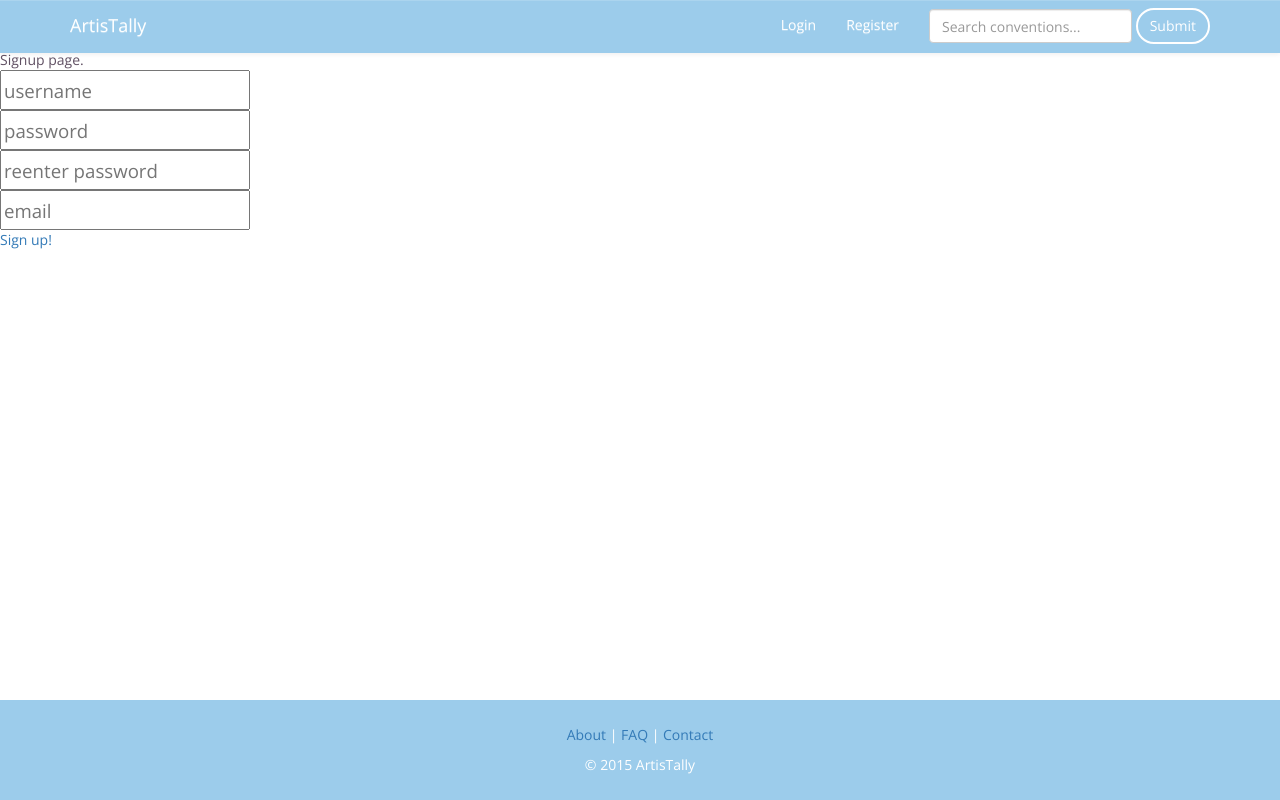
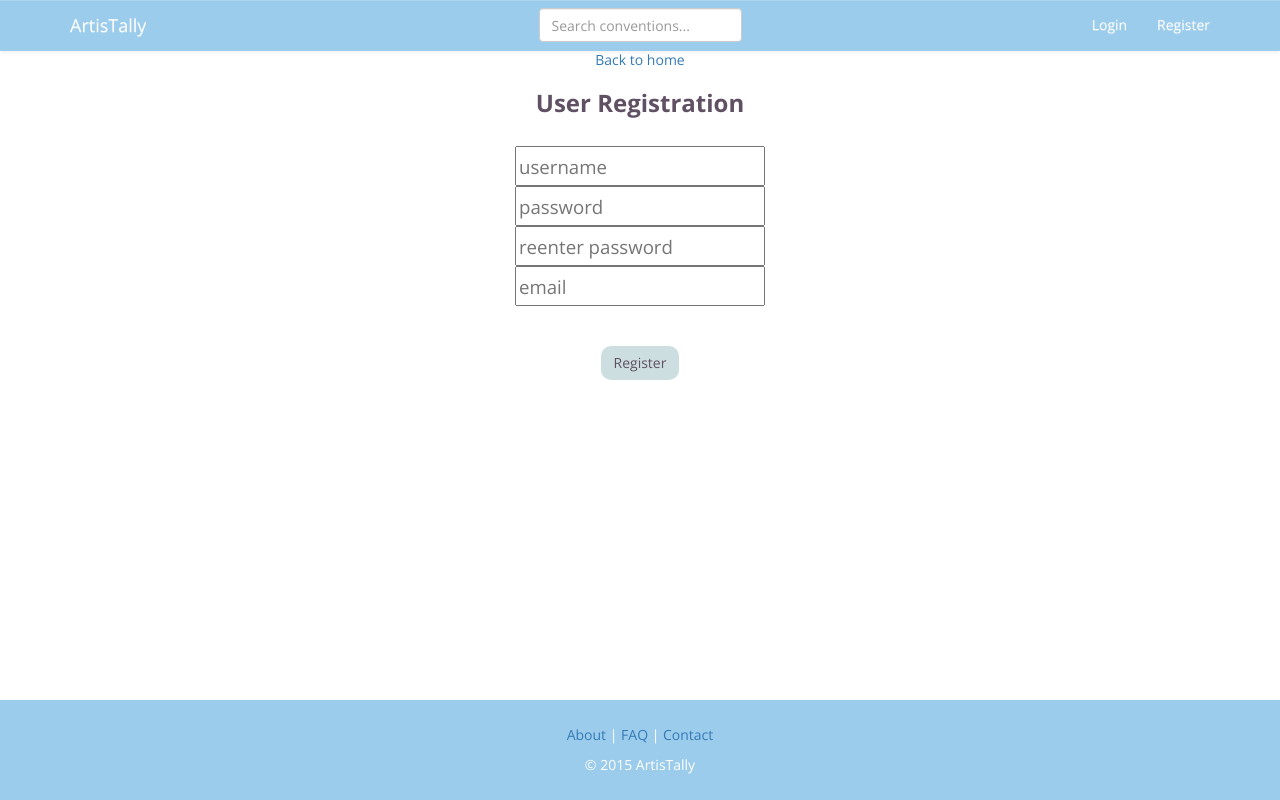
Before and after one commit to zhixu/artistally, a Django app: page /signup in a window 1280 px wide. Run offline with Django 3.2, Linux system fonts and the light colour scheme; some libraries are stand-ins or nearby versions.

Commit message:
fixed footer

```diff
--- a/aa_app/static/default.css
+++ b/aa_app/static/default.css
@@ -1,11 +1,16 @@
+html {
+    position: relative;
+    min-height: 100%;
+}
+
 body {
     padding-top: 50px;
     font-family: "Open Sans", sans-serif;
     color: #605063;
+    margin-bottom: 100px; /* footer height */
 }
 
 h1, h2, h3, h4, h5, h6 {
-    font-family: "Open Sans" sans-serif;
     font-weight: 700;
 }
 
@@ -14,7 +19,7 @@ footer {
     color: white;
     text-align: center;
     width: 100%;
-    height: 100px;
+    height: 100px; /* change body margin-bottom accordingly */
     padding: 25px;
     position: absolute;
     bottom:0;
@@ -24,16 +29,17 @@ footer {
     text-align: center;
 }
 
-input.convention-search{
-    -webkit-border-radius: 30px;
-    -moz-border-radius: 30px;
-    border-radius: 30px;
-}
-
 .login-reg-input {
     height:40px;
     font-size:14pt;
 }
+
+#wrap {
+    min-height: 100%;
+    height: auto !important;
+
+}
+
 
 /* ------------------------------- BOOTSTRAP OVERRIDES  ------------------------------- */
 .navbar-default {
@@ -85,6 +91,17 @@ input.convention-search{
   color: #605063;
 }
 
+.navbar-center {
+    position: absolute;
+    width: 100%;
+    left: 0;
+    text-align: center;
+}
+
+.jumbotron-landing {
+    min-height: 600px;
+}
+
 .btn-custom-white {
     background: none;
     border: 2px solid white;
--- a/aa_app/templates/helper.html
+++ b/aa_app/templates/helper.html
@@ -51,12 +51,12 @@
                     </button>
                     <a class="navbar-brand" href="/">ArtisTally</a>
                 </div><!--/.navbar-header -->
+
                 <div id="navbar" class="navbar-collapse collapse">
-                    <form class="navbar-form navbar-right" role="search">
+                    <form class="navbar-form navbar-center" role="search">
                         <div class="form-group">
                           <input type="text" class="form-control" placeholder="Search conventions..."/>
                         </div>
-                        <button type="submit" class="btn btn-custom-white">Submit</button>
                     </form>
                     <ul class="nav navbar-nav navbar-right">
                         {% if isUser %}
--- a/aa_app/templates/signup.html
+++ b/aa_app/templates/signup.html
@@ -29,7 +29,13 @@
 {% endblock %}
 
 {% block body %}
-    Signup page.
+
+<div class="centered">
+    <a href="/">Back to home</a>
+
+    <br/>
+
+    <h3>User Registration</h3>
     <br/>
     <input type="text" class="login-reg-input" id="userField" placeholder="username"/>
     <br/>
@@ -39,5 +45,10 @@
     <br/>
     <input type="email" class="login-reg-input" id="emailField" placeholder="email"/>
     <br/>
-    <a onclick="signup()" href="#">Sign up!</a>
+    <br/>
+    <br/>
+
+    <button onclick="signup()" class="btn btn-custom-blue">Register</button>
+
+</div>
 {% endblock %}
```
Also changed, not shown: aa_app/templates/root.html (+3 -4 lines).
